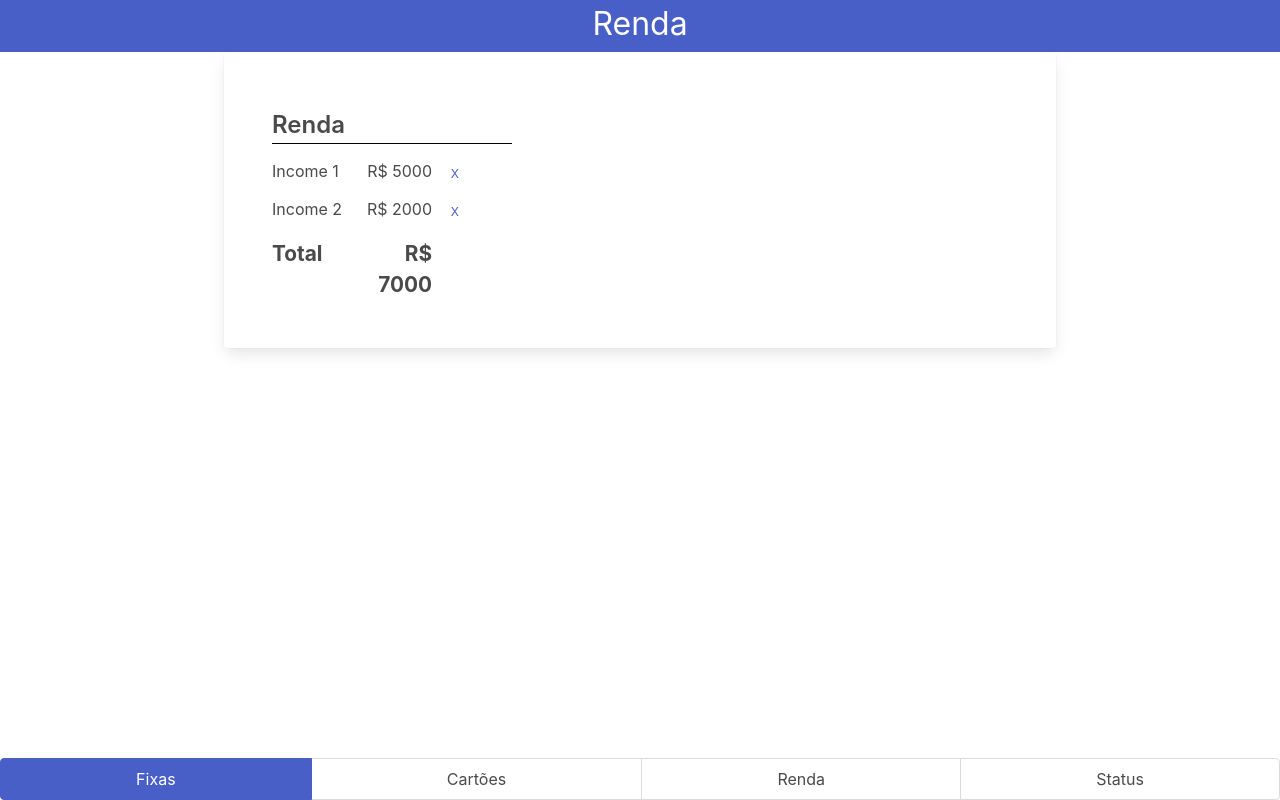
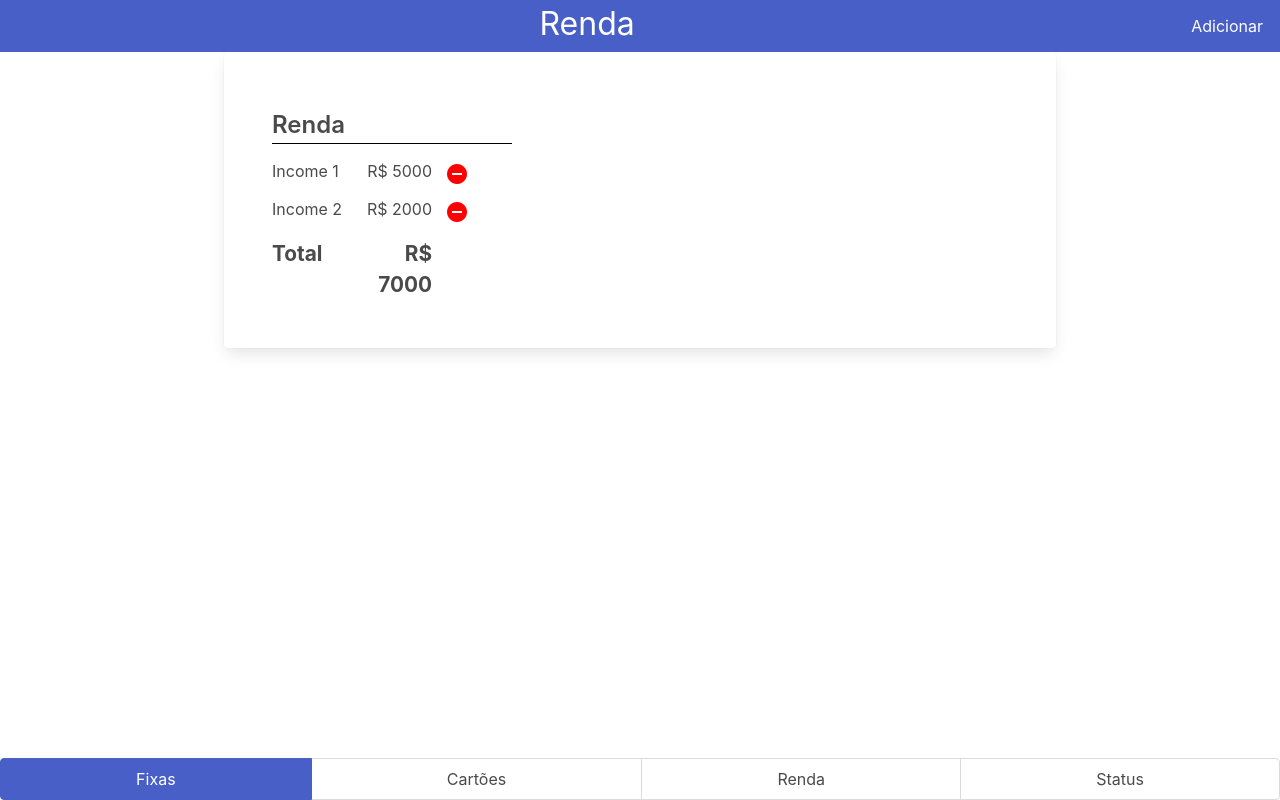
Before and after one commit to IanBaldo/finc-backend, a React app in the folder Frontend/: page /income in a window 1280 px wide. Built offline with nearby package versions, Linux system fonts and the light colour scheme.

Commit message:
Better remove Itens + Add new income button

```diff
--- a/Frontend/src/components/ExpenseItem/ExpenseItem.jsx
+++ b/Frontend/src/components/ExpenseItem/ExpenseItem.jsx
@@ -15,7 +15,7 @@ function ExpenseItem (props) {
                 </div>
 
                 <div className="item-extra">
-                    {props.removable ? <a className="button is-ghost is-small" onClick={() => props.callback(props.itemId)}>X</a> : ""}
+                    {props.removable ? <a className="button is-ghost is-small" onClick={() => props.callback(props.itemId)}> <span className="material-icons icon-danger">remove_circle</span> </a> : ""}
                     {props.extra ? props.extra : ""}
                 </div>
             </div>
--- a/Frontend/src/pages/IncomePage/IncomePage.jsx
+++ b/Frontend/src/pages/IncomePage/IncomePage.jsx
@@ -22,13 +22,19 @@ function IncomePage() {
 
     ]
 
+    let newIcomeBtn = <a className="button is-link" onClick={newIncome}>Adicionar</a>
+
+    function newIncome() {
+        alert('TO DO')
+    }
+
     function removeIncome(id) {
         alert(`remove income: ${id}`)
     }
 
     return(
         <>
-            <Header title="Renda"/>
+            <Header title="Renda" endBtn={newIcomeBtn} />
             <PageContent>
                 <ExpenseList title="Renda" items={incomeList} removable={true} callback={removeIncome} />
             </PageContent>
```
